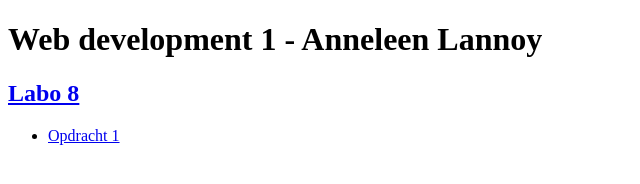
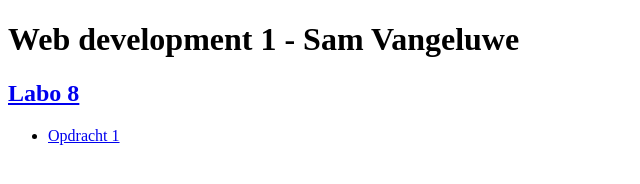
Before and after one commit to Samvg/WebDevelopment, a plain HTML site: page index.html in a window 1280 px wide. Shown: the whole page, without its empty margins (0-640 px from the left). Drawn offline with Linux system fonts and the light colour scheme.

Commit message:
eerste les

```diff
--- a/index.html
+++ b/index.html
@@ -6,7 +6,7 @@
     <title>Web development 1 - Sam Vangeluwe</title>
 </head>
 <body>
-<h1>Web development 1 - Anneleen Lannoy</h1>
+<h1>Web development 1 - Sam Vangeluwe</h1>
 <h2><a href="labo_8/index.html">Labo 8</a></h2>
 <ul>
     <li><a href="labo_8/Nature_Blog/index.html">Opdracht 1</a></li>
```
